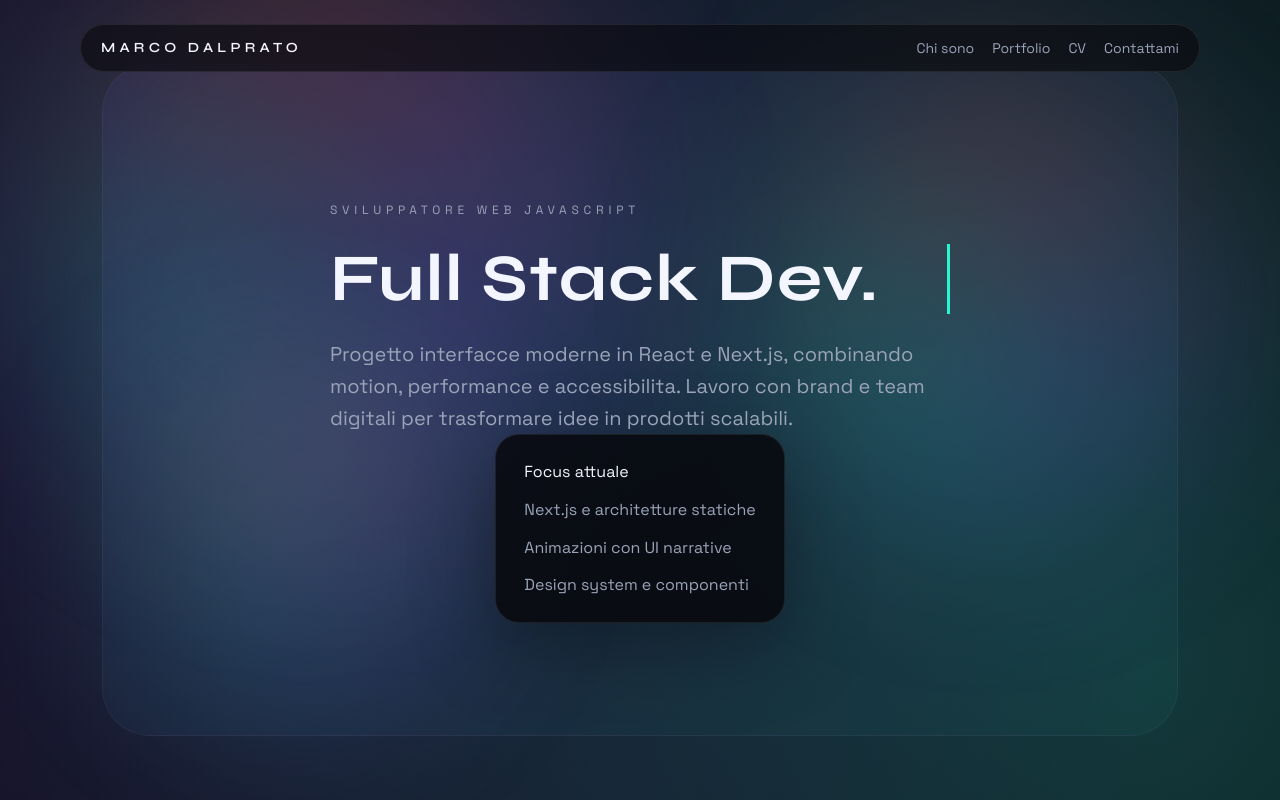
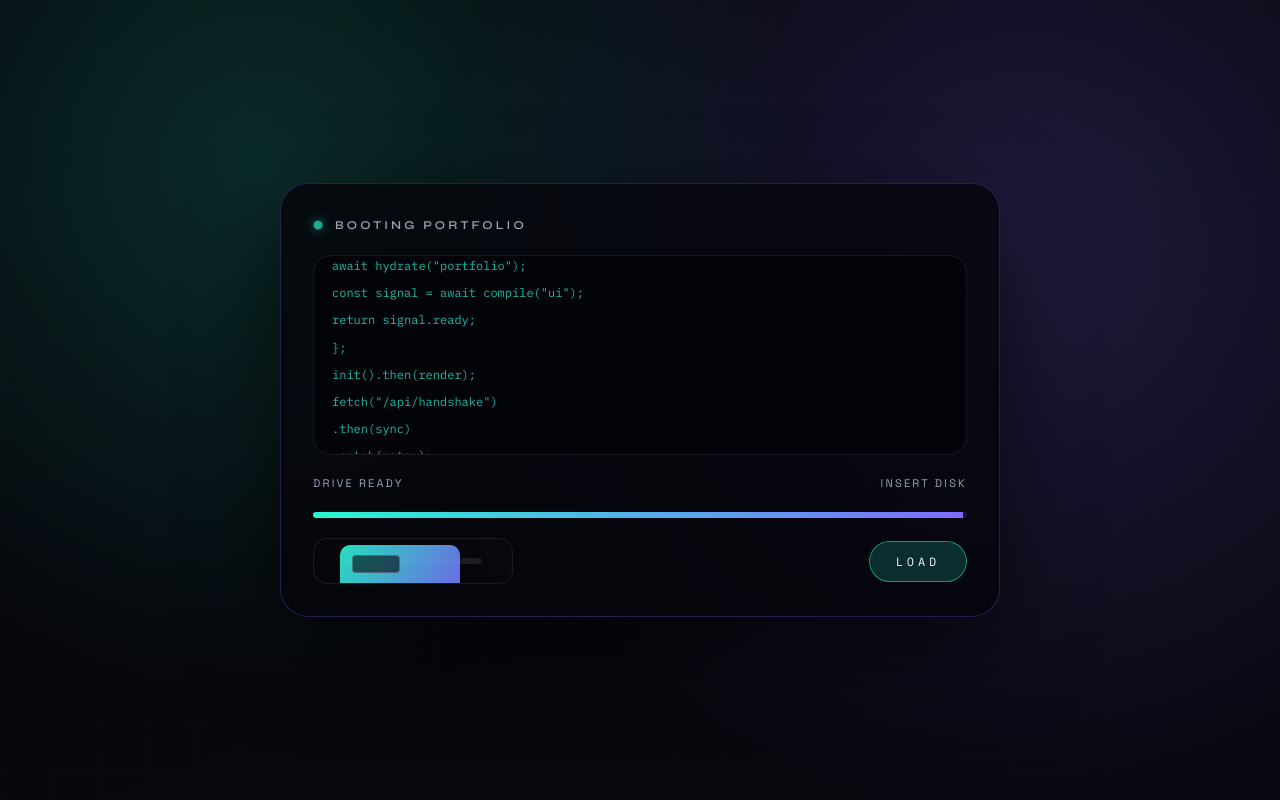
Before and after one commit to MDalprato/marcodalprato_website, a Next.js app: page / in a window 1280 px wide. Shown: the top 800 px of the page. Built offline with nearby package versions, Linux system fonts and the light colour scheme.

Commit message:
Enhance LoadingOverlay component with onComplete callback and update styles; improve loading state management in Home component

```diff
--- a/app/components/LoadingOverlay.js
+++ b/app/components/LoadingOverlay.js
@@ -17,8 +17,9 @@ const CODE_LINES = [
 const LOADER_DURATION_MS = 3000;
 const FADE_OUT_MS = 600;
 
-export default function LoadingOverlay({ enabled }) {
+export default function LoadingOverlay({ enabled, onComplete }) {
   const [isVisible, setIsVisible] = useState(enabled);
+  const [isReady, setIsReady] = useState(false);
   const [isFading, setIsFading] = useState(false);
 
   useEffect(() => {
@@ -28,19 +29,15 @@ export default function LoadingOverlay({ enabled }) {
     }
 
     setIsVisible(true);
+    setIsReady(false);
     setIsFading(false);
 
-    const fadeTimer = window.setTimeout(() => {
-      setIsFading(true);
-    }, LOADER_DURATION_MS - FADE_OUT_MS);
-
-    const hideTimer = window.setTimeout(() => {
-      setIsVisible(false);
+    const readyTimer = window.setTimeout(() => {
+      setIsReady(true);
     }, LOADER_DURATION_MS);
 
     return () => {
-      window.clearTimeout(fadeTimer);
-      window.clearTimeout(hideTimer);
+      window.clearTimeout(readyTimer);
     };
   }, [enabled]);
 
@@ -49,9 +46,25 @@ export default function LoadingOverlay({ enabled }) {
   }
 
   const lines = CODE_LINES.concat(CODE_LINES);
+  const loaderClassName = `site-loader${isFading ? ' is-fading' : ''}${isReady ? ' is-ready' : ''}`;
+
+  const handleLoad = () => {
+    if (!isReady || isFading) {
+      return;
+    }
+
+    setIsFading(true);
+
+    window.setTimeout(() => {
+      setIsVisible(false);
+      if (onComplete) {
+        onComplete();
+      }
+    }, FADE_OUT_MS);
+  };
 
   return (
-    <div className={`site-loader${isFading ? ' is-fading' : ''}`} role="status" aria-live="polite">
+    <div className={loaderClassName} role="status" aria-live="polite">
       <div className="site-loader__frame">
         <div className="site-loader__title">
           <span className="site-loader__pulse" aria-hidden="true" />
@@ -65,11 +78,27 @@ export default function LoadingOverlay({ enabled }) {
           </div>
         </div>
         <div className="site-loader__status">
-          <span>Loading modules</span>
-          <span>ETA &lt; 3s</span>
+          <span>{isReady ? 'Drive ready' : 'Loading modules'}</span>
+          <span>{isReady ? 'Insert disk' : 'ETA < 3s'}</span>
         </div>
         <div className="site-loader__progress" aria-hidden="true">
           <span className="site-loader__bar" />
+        </div>
+        <div className="site-loader__actions">
+          <div className="site-loader__drive" aria-hidden="true">
+            <span className="site-loader__slot" />
+            <span className={`site-loader__disk${isReady ? ' is-inserted' : ''}`}>
+              <span className="site-loader__disk-label" />
+            </span>
+          </div>
+          <button
+            type="button"
+            className="site-loader__button"
+            disabled={!isReady || isFading}
+            onClick={handleLoad}
+          >
+            LOAD
+          </button>
         </div>
       </div>
     </div>
--- a/app/globals.css
+++ b/app/globals.css
@@ -59,6 +59,12 @@ body {
 .site-loader.is-fading {
   opacity: 0;
   pointer-events: none;
+}
+
+.site-loader.is-ready .site-loader__code-inner,
+.site-loader.is-ready .site-loader__bar,
+.site-loader.is-ready .site-loader__pulse {
+  animation-play-state: paused;
 }
 
 .site-loader__frame {
@@ -134,6 +140,122 @@ body {
   width: 0;
   background: linear-gradient(90deg, var(--accent-2), var(--accent));
   animation: loader-progress 3s linear forwards;
+}
+
+.site-loader__actions {
+  display: flex;
+  align-items: center;
+  justify-content: space-between;
+  gap: 18px;
+}
+
+.site-loader__drive {
+  position: relative;
+  width: 200px;
+  height: 46px;
+  border-radius: 14px;
+  background: rgba(8, 8, 14, 0.9);
+  border: 1px solid rgba(255, 255, 255, 0.08);
+  display: grid;
+  place-items: center;
+  overflow: hidden;
+}
+
+.site-loader__slot {
+  width: 70%;
+  height: 6px;
+  border-radius: 999px;
+  background: rgba(244, 246, 255, 0.18);
+  box-shadow: inset 0 0 8px rgba(0, 0, 0, 0.7);
+}
+
+.site-loader__disk {
+  position: absolute;
+  top: -40px;
+  left: 26px;
+  width: 120px;
+  height: 62px;
+  border-radius: 10px;
+  background: linear-gradient(120deg, rgba(42, 245, 209, 0.9), rgba(124, 108, 255, 0.9));
+  box-shadow: 0 10px 26px rgba(0, 0, 0, 0.45);
+  opacity: 0;
+  transform: translateY(-20px);
+  transition: transform 0.6s ease, opacity 0.6s ease;
+}
+
+.site-loader__disk-label {
+  position: absolute;
+  top: 10px;
+  left: 12px;
+  width: 48px;
+  height: 18px;
+  border-radius: 4px;
+  background: rgba(4, 4, 8, 0.6);
+  border: 1px solid rgba(255, 255, 255, 0.2);
+}
+
+.site-loader__disk.is-inserted {
+  opacity: 1;
+  transform: translateY(46px);
+}
+
+.site-loader__button {
+  border: 1px solid rgba(42, 245, 209, 0.5);
+  background: rgba(42, 245, 209, 0.16);
+  color: var(--ink);
+  font-family: 'IBM Plex Mono', monospace;
+  font-size: 12px;
+  letter-spacing: 0.32em;
+  text-transform: uppercase;
+  padding: 12px 26px;
+  border-radius: 999px;
+  opacity: 0;
+  transform: translateY(6px);
+  cursor: pointer;
+  transition: transform 0.3s ease, box-shadow 0.3s ease, opacity 0.3s ease;
+}
+
+.site-loader.is-ready .site-loader__button {
+  opacity: 1;
+  transform: translateY(0);
+}
+
+.site-loader__button:disabled {
+  opacity: 0.4;
+  cursor: not-allowed;
+}
+
+.site-loader__button:not(:disabled):hover {
+  transform: translateY(-2px);
+  box-shadow: 0 12px 30px rgba(42, 245, 209, 0.25);
+}
+
+.site-shell {
+  position: relative;
+  z-index: 1;
+  transform-origin: center;
+}
+
+.site-shell.crt-on {
+  animation: crt-on 0.9s ease-out both;
+}
+
+.site-shell.crt-on::after {
+  content: '';
+  position: fixed;
+  inset: 0;
+  background: repeating-linear-gradient(
+    to bottom,
+    rgba(255, 255, 255, 0.08) 0px,
+    rgba(255, 255, 255, 0.08) 1px,
+    rgba(0, 0, 0, 0) 2px,
+    rgba(0, 0, 0, 0) 4px
+  );
+  opacity: 0;
+  mix-blend-mode: overlay;
+  pointer-events: none;
+  z-index: 6;
+  animation: crt-lines 0.9s ease-out forwards;
 }
 
 a {
@@ -509,11 +631,49 @@ h2 {
   }
 }
 
+@keyframes crt-on {
+  0% {
+    opacity: 0;
+    transform: scaleY(0.02) scaleX(0.98);
+    filter: brightness(2) blur(6px);
+  }
+  40% {
+    opacity: 1;
+    transform: scaleY(1) scaleX(1);
+    filter: brightness(1.4) blur(2px);
+  }
+  70% {
+    filter: brightness(1.1) blur(0);
+  }
+  100% {
+    opacity: 1;
+    transform: none;
+    filter: none;
+  }
+}
+
+@keyframes crt-lines {
+  0% {
+    opacity: 0.7;
+  }
+  70% {
+    opacity: 0.25;
+  }
+  100% {
+    opacity: 0;
+  }
+}
+
 @media (prefers-reduced-motion: reduce) {
   .site-loader,
   .site-loader__code-inner,
   .site-loader__bar,
   .site-loader__pulse {
+    animation: none;
+  }
+
+  .site-shell.crt-on,
+  .site-shell.crt-on::after {
     animation: none;
   }
 }
@@ -536,6 +696,18 @@ h2 {
 
   .footer-inner {
     flex-direction: column;
+    text-align: center;
+  }
+}
+
+@media (max-width: 600px) {
+  .site-loader__actions {
+    flex-direction: column;
+    align-items: stretch;
+  }
+
+  .site-loader__button {
+    width: 100%;
     text-align: center;
   }
 }
--- a/app/page.js
+++ b/app/page.js
@@ -15,6 +15,7 @@ export default function Home() {
   const [lang, setLang] = useState('it');
   const t = content[lang];
   const loaderEnabled = process.env.NEXT_PUBLIC_ENABLE_LOADER !== 'false';
+  const [isReady, setIsReady] = useState(!loaderEnabled);
 
   useEffect(() => {
     const stored = window.localStorage.getItem('mdp-lang');
@@ -30,6 +31,10 @@ export default function Home() {
   }, [lang]);
 
   useEffect(() => {
+    if (!isReady) {
+      return undefined;
+    }
+
     const panels = document.querySelectorAll('.panel');
     const observer = new IntersectionObserver(
       (entries) => {
@@ -45,11 +50,15 @@ export default function Home() {
     panels.forEach((panel) => observer.observe(panel));
 
     return () => observer.disconnect();
-  }, []);
+  }, [isReady]);
 
   return (
     <main className="onepage">
-      <LoadingOverlay enabled={loaderEnabled} />
+      {loaderEnabled && !isReady ? (
+        <LoadingOverlay enabled={loaderEnabled} onComplete={() => setIsReady(true)} />
+      ) : null}
+      {isReady ? (
+        <div className={`site-shell${loaderEnabled ? ' crt-on' : ''}`}>
           <Ambient />
           <Topbar nav={t.nav} />
           <HeroSection hero={t.hero} />
@@ -57,6 +66,8 @@ export default function Home() {
           <CvSection cv={t.cv} />
           <ContactSection contact={t.contact} />
           <FooterSection footer={t.footer} lang={lang} setLang={setLang} />
+        </div>
+      ) : null}
     </main>
   );
 }
```
Lines whose indentation alone changed are shown as unchanged.
